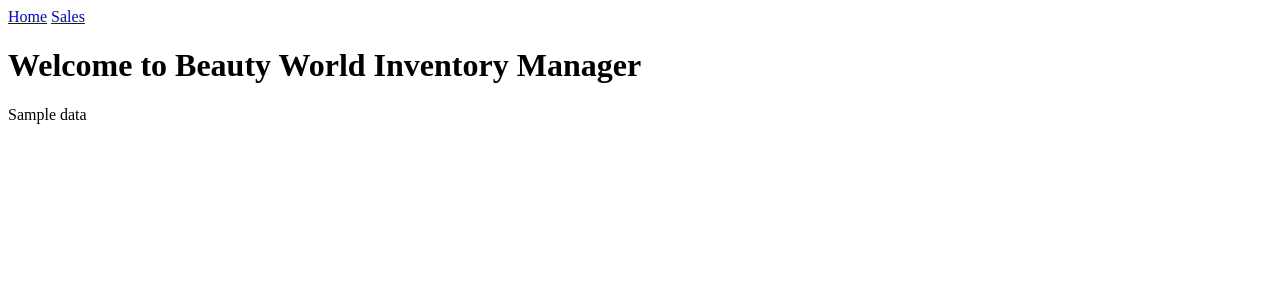
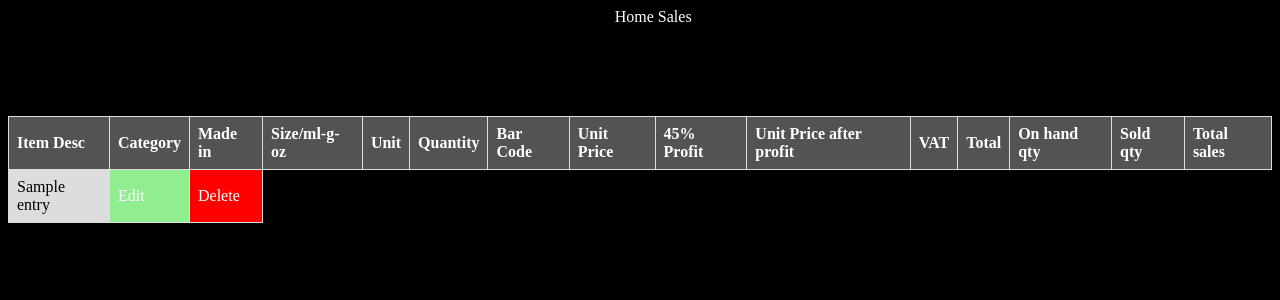
Before and after one commit to Proteseus/beauty_world_inventory_manager, a Flask app: template templates/index.html in a window 1280 px wide. Shown: the top 300 px of the page. Run offline with Flask 2, Linux system fonts and the light colour scheme; the template is opened without the code that fills it: most values are stand-ins (such as "Sample title", 1, 10 or a date in 2020); parts of the project's set-up code (start-up, migrations or seed data) failed here and were passed over.

Commit message:
fetch_data.py logic completed, Inventory listing template added

```diff
--- a/main.py
+++ b/main.py
@@ -6,7 +6,20 @@ app = Flask(__name__)
 @app.route('/')
 def index():
     data = dd.fetchAll()
-    return render_template('index.html', data=data)
+    for i in range(0, len(data)):
+        data[i]['Bar Code'] = int(data[i]['Bar Code'])
+    return render_template('index.html', data=data, len=len(data))
+
+@app.route('/edit/<id>', methods=['GET'])
+def edit():
+    pass
+
+@app.route('/delete/<id>', methods=['GET'])
+def delete(id):
+    print(id)
+    print(type(id))
+    dd.delete_item(id)
+    return redirect('/')
 
 if __name__ == '__main__':
     app.run(debug=True)
--- a/static/css/styles.css
+++ b/static/css/styles.css
@@ -0,0 +1,97 @@
+body {
+    background-color: black;
+}
+
+.navbar {
+    position: relative;
+    left: 48%;
+    padding-bottom: 10px;
+    width: 100px;
+}
+
+.sales-container {
+    display: flex;
+    flex-direction: column;
+    align-items: center;
+    align-self: center;
+    margin: 0px 500px 0px 500px;
+    border: 1px solid black;
+    border-radius: 15px;
+    padding: 10px;
+
+    background-color: brown;
+}
+
+@media only screen and (max-width: 1600px) {
+    .sales-container {
+        margin: 0% auto 0% auto;
+    }
+}
+
+input {
+    background-color: slategray;
+    border-radius: 5px;
+}
+
+.head-wrapper {
+    display: grid;
+    grid-template-columns: auto auto;
+    border: 1px solid black;
+    padding: 20px 120px 20px 120px;
+    column-gap: 150px;
+}
+
+.sale-detail {
+    display: grid;
+    gap: 5px 10px;
+    grid-template-columns: auto auto;
+    padding: 10px;
+    /*max-height: 100px; */
+}
+
+.col-0 {
+    grid-column-start: 1;
+    grid-column-end: 2;
+}
+
+.col-1 {
+    grid-column-start: 2;
+    grid-column-end: 3;
+}
+
+h3 {
+    color: aliceblue;
+}
+
+table {
+    border-collapse: collapse;
+    width: 100%;
+}
+
+td, th {
+    border: 1px solid #dddddd;
+    text-align: left;
+    padding: 8px;
+}
+
+tr:nth-child(even) {
+    background-color: #dddddd
+}
+
+tr:nth-child(odd) {
+    background-color: #535353;
+    color: white;
+}
+
+a {
+    text-decoration: none;
+    color: white;
+}
+
+#edit {
+    background-color:lightgreen;
+}
+
+#delete {
+    background-color: red;
+}
--- a/templates/index.html
+++ b/templates/index.html
@@ -1,10 +1,38 @@
 {% extends "layout.html" %}
 {% block title %} Beauty World Inventory Manager {% endblock title %}
+
 {% block content %}
-
     <h1>Welcome to Beauty World Inventory Manager</h1>
-    {% for i in data %}
-        <p> {{i}} </p>
-    {% endfor %}
-
-{% endblock content %}
+    <table class="sales">
+        <tr>
+            <th>Item Desc</th>
+            <th>Category</th>
+            <th>Made in</th>
+            <th>Size/ml-g-oz</th>
+            <th>Unit</th>
+            <th>Quantity</th>
+            <th>Bar Code</th>
+            <th>Unit Price</th>
+            <th>45% Profit</th>
+            <th>Unit Price after profit</th>
+            <th>VAT</th>
+            <th>Total</th>
+            <th>On hand qty</th>
+            <th>Sold qty</th>
+            <th>Total sales</th>
+        </tr>
+        {% for entry in data %}
+            <tr>
+                {% for key in data[entry].keys() %}
+                    {% if key == "Bar Code" %}
+                        <td>{{ data[entry][key] }}</td>
+                    {% else %}
+                        <td>{{data[entry][key]}}</td>
+                    {% endif %}
+                {% endfor %}
+                <td id='edit'><a href="/edit/{{data[entry]['Item Desc']}}">Edit</a></td>
+                <td id='delete'><a href="/delete/{{data[entry]['Item Desc']}}">Delete</a></td>
+            </tr>
+        {% endfor %}
+    </table>
+{% endblock %}
--- a/ui_pandas_numpy.py
+++ b/ui_pandas_numpy.py
@@ -14,8 +14,8 @@ txt = Text(root)
 txt.pack()
 
 class PrintToTXT(object):
- def write(self, s):
-     txt.insert(END, s)
+    def write(self, s):
+        txt.insert(END, s)
 
 sys.stdout = PrintToTXT()
 
```
Also changed, not shown: data_fetch.py (+135 -45 lines), 2 other files.
